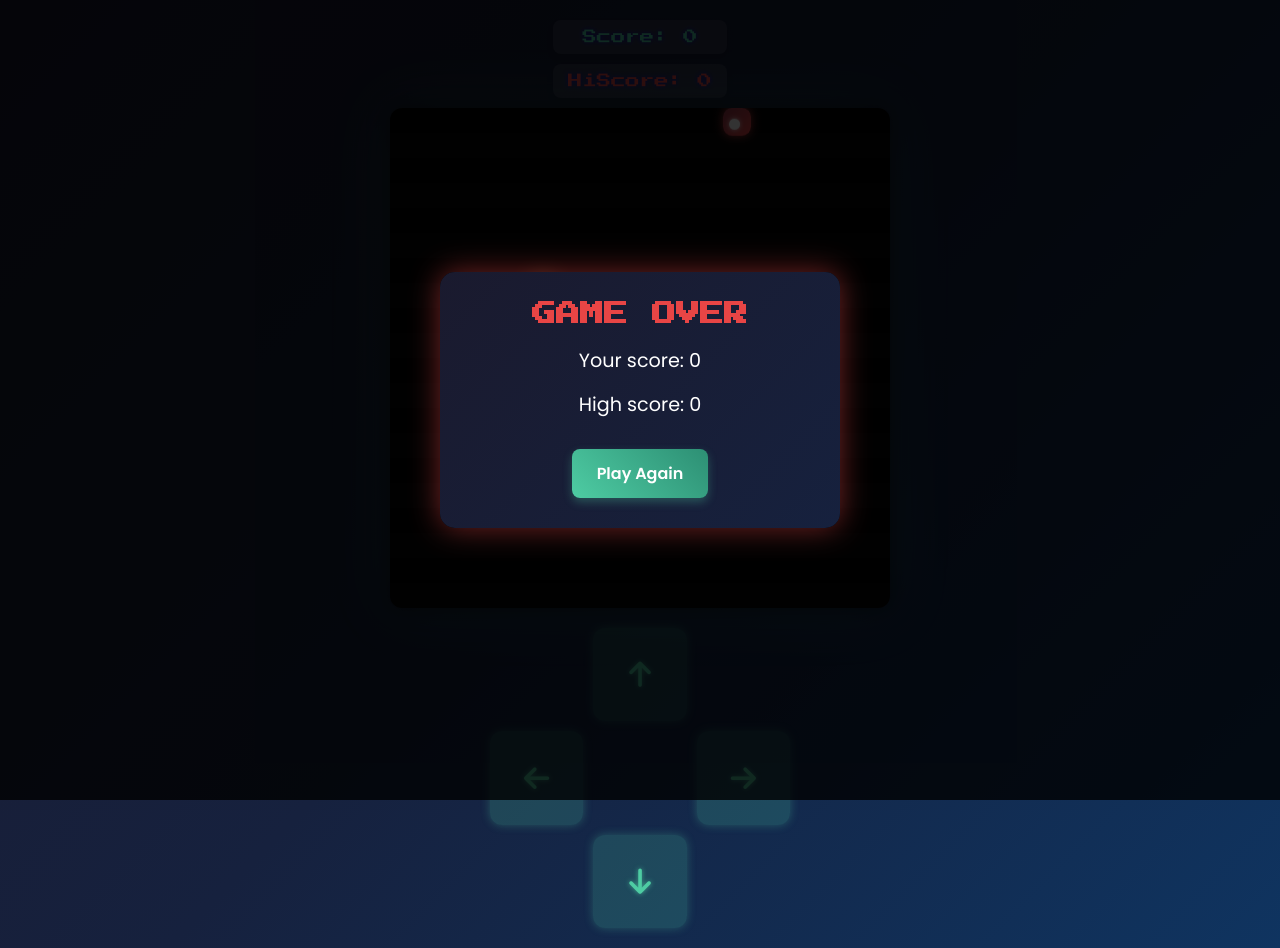
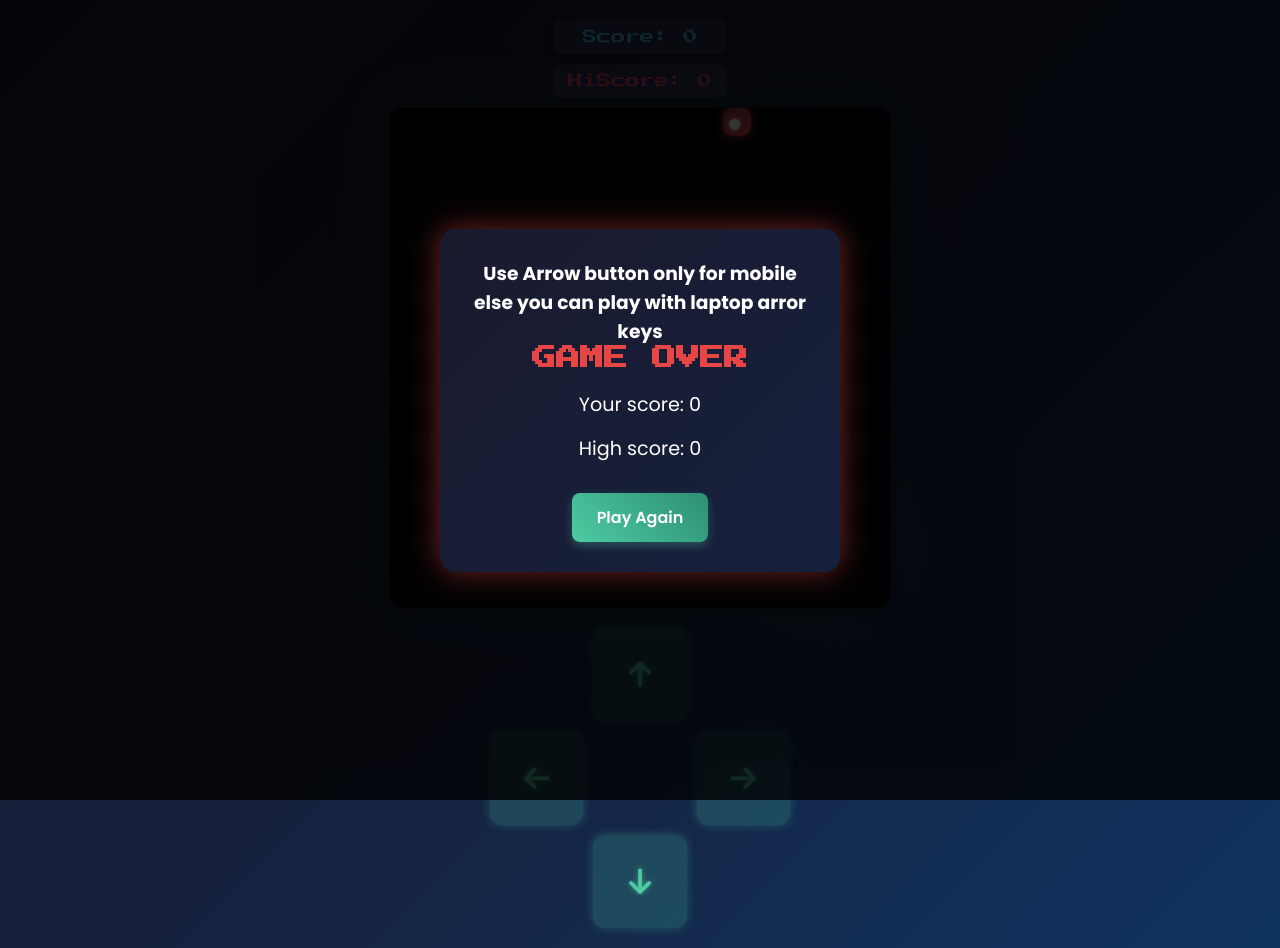
Before and after one commit to AtulmishraIT/SnakeGame, a plain HTML site: page index.html in a window 1280 px wide. Both pictures are taken after a click on the button 640 px from the left and 674 px from the top of the page. Drawn offline with Linux system fonts and the light colour scheme.

Commit message:
Update index.html

```diff
--- a/index.html
+++ b/index.html
@@ -31,6 +31,7 @@
     <!-- Game Over Modal -->
     <div id="gameOverModal">
         <div class="modal-content">
+            <h3>Use Arrow button only for mobile else you can play with laptop arror keys</h3>
             <h2>GAME OVER</h2>
             <p>Your score: <span id="finalScore">0</span></p>
             <p>High score: <span id="finalHiScore">0</span></p>
```
